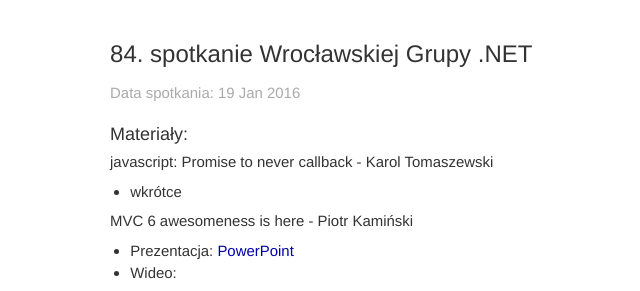
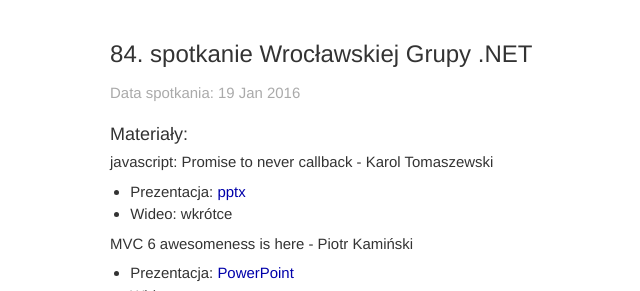
Before and after one commit to wrocnet/wrocnet.github.io, a Jekyll site: the page built from _posts/2016-01-19-84-spotkanie-wroclawskiej-grupy-net.md, in a window 1280 px wide and 900 px high, scrolled down 427 px, cut to the strip 77-368 px from the top of the window. Shown: the whole strip, without its empty margins (216-856 px from the left). Built offline with Jekyll 4.4.1, drawn with Linux system fonts in a browser that asks for light colours; nearby versions of some CDN libraries; a script that is not in the unit is left out.

Commit message:
slajdy z prezentacji Promises

```diff
--- a/_posts/2016-01-19-84-spotkanie-wroclawskiej-grupy-net.md
+++ b/_posts/2016-01-19-84-spotkanie-wroclawskiej-grupy-net.md
@@ -5,7 +5,8 @@ meetupno: 84
 ---
 
 #### javascript: Promise to never callback - Karol Tomaszewski
-* wkrótce
+* Prezentacja: [pptx](/assets/promiseToNeverCallback.pptx)
+* Wideo: wkrótce
 
 #### MVC 6 awesomeness is here - Piotr Kamiński
 * Prezentacja: [PowerPoint](/assets/MVC6_Piotr_Kamiński_2.0.pptx)
```
